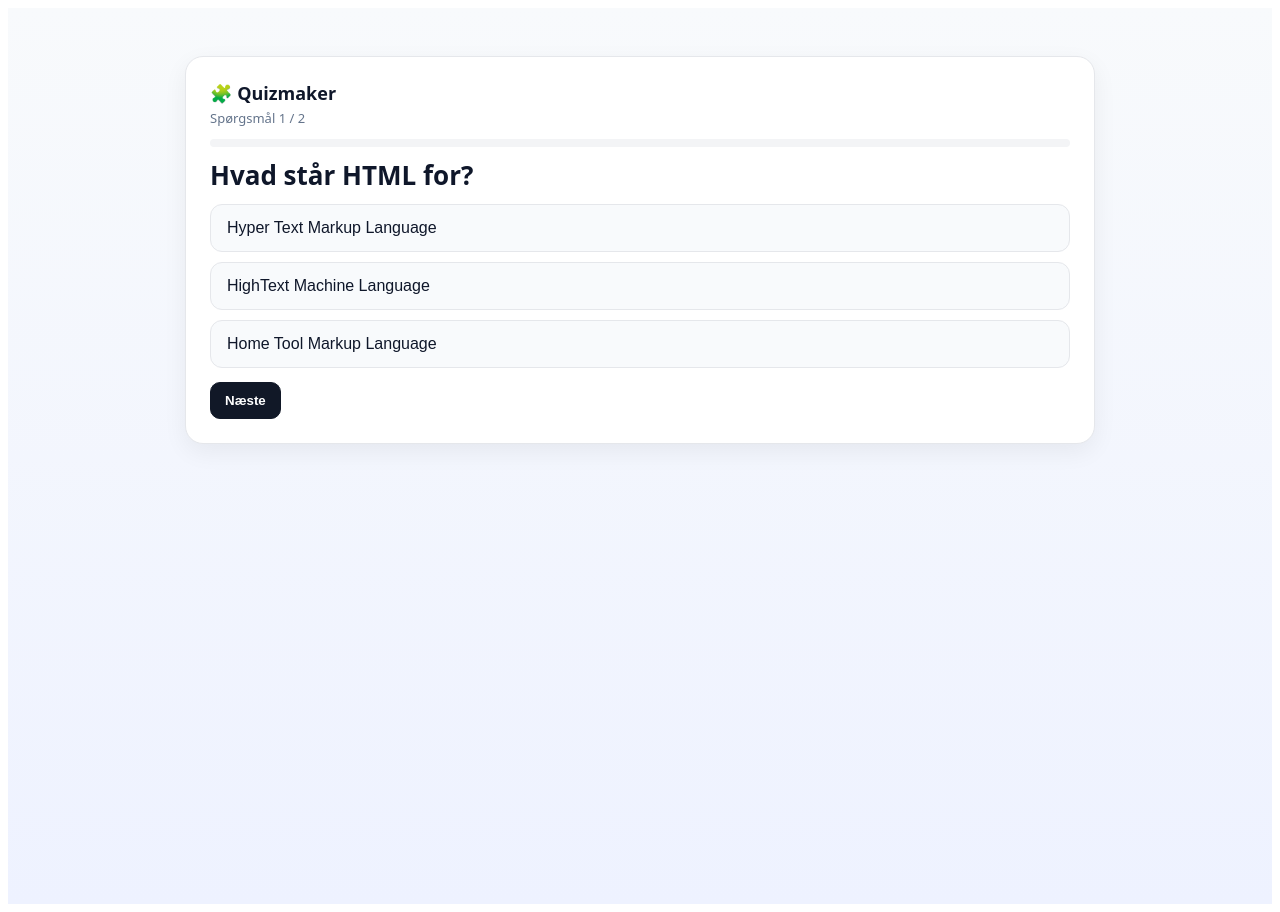
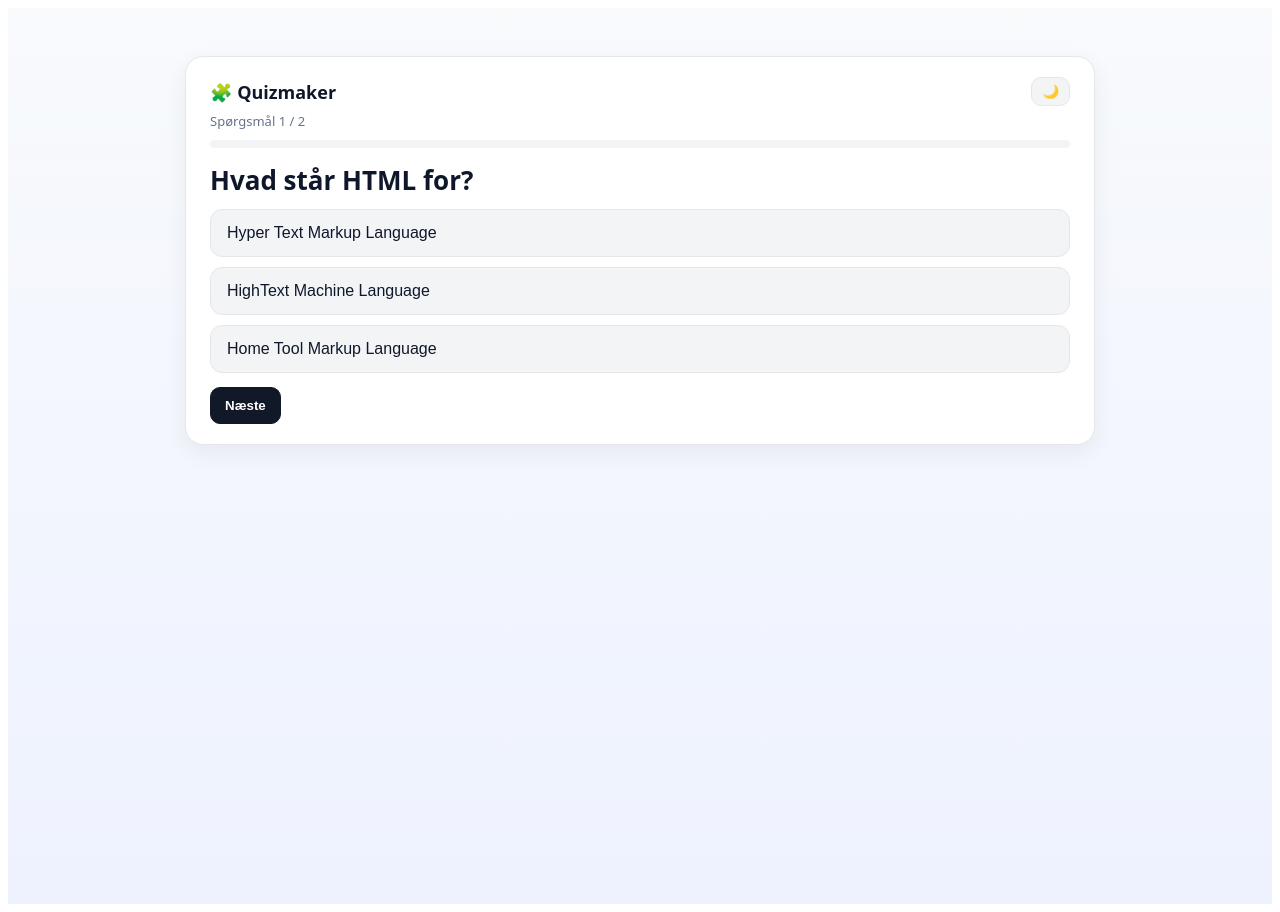
Before and after one commit to Amein10/quizmaker, an Angular app: page / in a window 1280 px wide. Built offline with nearby package versions, Linux system fonts and the light colour scheme.

Commit message:
Tilføjet Dark/Light Knap

```diff
--- a/src/app/quiz/quiz.css
+++ b/src/app/quiz/quiz.css
@@ -1,122 +1,33 @@
-:host {
-  --bg: #0b0b0b;
-  --card: #ffffff;
-  --text: #0f172a;
-  --muted: #64748b;
-  --border: #e5e7eb;
-  --ok: #18a34a;
-  --bad: #dc2626;
-  --accent: #111827;
-  --accent-weak: #f3f4f6;
-  font-family: system-ui, -apple-system, Segoe UI, Inter, Roboto, Arial, sans-serif;
-}
+:host { font-family: system-ui, -apple-system, Segoe UI, Inter, Roboto, Arial, sans-serif; }
+.page { min-height: 100vh; background: linear-gradient(180deg, var(--page-grad-start), var(--page-grad-end)); display: grid; place-items: start center; padding: 48px 16px; }
+.card { width: min(860px, 100%); background: var(--card); color: var(--text); border: 1px solid var(--border); border-radius: 18px; box-shadow: 0 8px 24px rgba(2,6,23,.06); padding: 20px 24px; }
 
-.page {
-  min-height: 100vh;
-  background: linear-gradient(180deg, #f8fafc 0%, #eef2ff 100%);
-  display: grid;
-  place-items: start center;
-  padding: 48px 16px;
-}
+.top { display:flex; align-items:center; gap:12px; }
+.title { font-weight: 700; font-size: 18px; }
+.spacer { flex: 1; }
+.theme { border: 1px solid var(--border); background: var(--accent-weak); color: var(--text); border-radius: 10px; padding: 6px 10px; cursor: pointer; }
 
-.card {
-  width: min(860px, 100%);
-  background: var(--card);
-  border: 1px solid var(--border);
-  border-radius: 18px;
-  box-shadow: 0 8px 24px rgba(2, 6, 23, 0.06);
-  padding: 24px;
-}
+.meta { margin-top: 6px; color: var(--muted); font-size: 13px; }
+.progress { margin-top: 10px; height: 8px; background: var(--accent-weak); border-radius: 999px; overflow: hidden; }
+.progress .bar { height: 100%; background: linear-gradient(90deg,#4f46e5,#9333ea); border-radius: 999px; transition: width .25s ease; }
 
-.top {
-  margin-bottom: 12px;
-}
-.title {
-  font-weight: 700;
-  font-size: 18px;
-  color: var(--text);
-}
-.meta {
-  margin-top: 4px;
-  color: var(--muted);
-  font-size: 13px;
-}
-.progress {
-  margin-top: 12px;
-  height: 8px;
-  background: var(--accent-weak);
-  border-radius: 999px;
-  overflow: hidden;
-}
-.progress .bar {
-  height: 100%;
-  background: linear-gradient(90deg, #4f46e5, #9333ea);
-  border-radius: 999px;
-  transition: width .25s ease;
-}
+.content { margin-top: 16px; }
+.question { font-size: 26px; line-height: 1.25; margin: 6px 0 12px; }
 
-.content {
-  margin-top: 12px;
-}
-.question {
-  font-size: 26px;
-  line-height: 1.25;
-  color: var(--text);
-  margin: 6px 0 12px;
-}
+.options { list-style: none; padding: 0; margin: 0; display: grid; gap: 10px; }
+.opt { width: 100%; text-align: left; padding: 14px 16px; font-size: 16px; background: var(--accent-weak); color: var(--text); border: 1px solid var(--border); border-radius: 12px; cursor: pointer; transition: transform .05s ease, background .2s ease, border-color .2s ease; }
+.opt:hover { transform: translateY(-1px); }
+.opt:disabled { opacity: .9; cursor: default; }
+.opt.correct { border-color: #22c55e; background: color-mix(in oklab, #22c55e 15%, var(--card)); }
+.opt.wrong   { border-color: #ef4444; background: color-mix(in oklab, #ef4444 12%, var(--card)); }
 
-.options {
-  list-style: none;
-  padding: 0;
-  margin: 0;
-  display: grid;
-  gap: 10px;
-}
-.opt {
-  width: 100%;
-  text-align: left;
-  padding: 14px 16px;
-  font-size: 16px;
-  background: #f8fafc;
-  color: var(--text);
-  border: 1px solid var(--border);
-  border-radius: 12px;
-  cursor: pointer;
-  transition: transform .05s ease, background .2s ease, border-color .2s ease;
-}
-.opt:hover { transform: translateY(-1px); }
-.opt:disabled { cursor: default; opacity: .9; }
-.opt.correct { border-color: #22c55e; background: #ecfdf5; }
-.opt.wrong { border-color: #ef4444; background: #fef2f2; }
-
-.feedback {
-  margin-top: 8px;
-  font-size: 15px;
-}
-.feedback .ok { color: var(--ok); font-weight: 600; }
+.feedback { margin-top: 8px; font-size: 15px; }
+.feedback .ok  { color: var(--ok);  font-weight: 600; }
 .feedback .bad { color: var(--bad); }
 
-.actions {
-  margin-top: 14px;
-  display: flex;
-  gap: 10px;
-}
-.next {
-  background: var(--accent);
-  color: white;
-  border: 1px solid var(--accent);
-  border-radius: 10px;
-  padding: 10px 14px;
-  font-weight: 600;
-  cursor: pointer;
-}
+.actions { margin-top: 14px; display: flex; gap: 10px; }
+.next { background: var(--accent); color: var(--card); border: 1px solid var(--accent); border-radius: 10px; padding: 10px 14px; font-weight: 600; cursor: pointer; }
 .next:disabled { opacity: .6; cursor: not-allowed; }
 
-.result {
-  text-align: center;
-  padding: 24px 8px 12px;
-}
-.result h3 {
-  margin: 0 0 6px;
-  font-size: 22px;
-}
+.result { text-align: center; padding: 24px 8px 12px; }
+.result h3 { margin: 0 0 6px; font-size: 22px; }
--- a/src/app/quiz/quiz.html
+++ b/src/app/quiz/quiz.html
@@ -2,25 +2,26 @@
   <div class="card">
     <header class="top">
       <div class="title">🧩 Quizmaker</div>
-      <div class="meta">
-        Spørgsmål {{ currentQuestionIndex + 1 }} / {{ questions.length }}
-      </div>
-      <div class="progress">
-        <div class="bar" [style.width.%]="progressPct"></div>
-      </div>
+      <div class="spacer"></div>
+      <button class="theme" (click)="toggleTheme()" [attr.aria-label]="'Skift til ' + (theme==='dark'?'lys':'mørk') + ' tilstand'">
+        <span *ngIf="theme==='dark'">☀️</span>
+        <span *ngIf="theme==='light'">🌙</span>
+      </button>
     </header>
+
+    <div class="meta">Spørgsmål {{ currentQuestionIndex + 1 }} / {{ questions.length }}</div>
+    <div class="progress"><div class="bar" [style.width.%]="progressPct"></div></div>
 
     <main class="content" *ngIf="!isLast || !answered; else finishedBlock">
       <h2 class="question">{{ q.question }}</h2>
 
       <ul class="options">
         <li *ngFor="let a of q.answers">
-          <button
-            class="opt"
-            [class.correct]="answered && a === q.correct"
-            [class.wrong]="answered && selectedAnswer === a && a !== q.correct"
-            [disabled]="answered"
-            (click)="selectAnswer(a)">
+          <button class="opt"
+                  [class.correct]="answered && a === q.correct"
+                  [class.wrong]="answered && selectedAnswer === a && a !== q.correct"
+                  [disabled]="answered"
+                  (click)="selectAnswer(a)">
             {{ a }}
           </button>
         </li>
@@ -28,14 +29,11 @@
 
       <div class="feedback" *ngIf="answered">
         <span *ngIf="selectedAnswer === q.correct" class="ok">✅ Korrekt!</span>
-        <span *ngIf="selectedAnswer !== q.correct" class="bad">
-          ❌ Forkert. Rigtigt svar er <strong>{{ q.correct }}</strong>.
-        </span>
+        <span *ngIf="selectedAnswer !== q.correct" class="bad">❌ Forkert. Rigtigt svar er <strong>{{ q.correct }}</strong>.</span>
       </div>
 
       <div class="actions">
         <button class="next" (click)="nextQuestion()" *ngIf="!isLast">Næste</button>
-        <button class="next" (click)="nextQuestion()" *ngIf="isLast && !answered" disabled>Næste</button>
       </div>
     </main>
 
--- a/src/app/quiz/quiz.ts
+++ b/src/app/quiz/quiz.ts
@@ -1,5 +1,7 @@
 import { Component } from '@angular/core';
 import { CommonModule } from '@angular/common';
+
+type Theme = 'light' | 'dark';
 
 @Component({
   selector: 'app-quiz',
@@ -9,47 +11,42 @@ import { CommonModule } from '@angular/common';
   styleUrls: ['./quiz.css']
 })
 export class Quiz {
+  // ----- THEME -----
+  theme: Theme = (localStorage.getItem('theme') as Theme)
+    ?? (window.matchMedia?.('(prefers-color-scheme: dark)').matches ? 'dark' : 'light');
+
+  constructor() { this.applyTheme(); }
+
+  toggleTheme() {
+    this.theme = this.theme === 'dark' ? 'light' : 'dark';
+    this.applyTheme();
+  }
+
+  private applyTheme() {
+    document.documentElement.setAttribute('data-theme', this.theme);
+    localStorage.setItem('theme', this.theme);
+  }
+
+  // ----- QUIZ -----
   currentQuestionIndex = 0;
   selectedAnswer: string | null = null;
   answered = false;
   score = 0;
 
   questions = [
-    {
-      question: 'Hvad står HTML for?',
-      answers: ['Hyper Text Markup Language', 'HighText Machine Language', 'Home Tool Markup Language'],
-      correct: 'Hyper Text Markup Language'
-    },
-    {
-      question: 'Hvilket år blev JavaScript introduceret?',
-      answers: ['1993', '1995', '1997'],
-      correct: '1995'
-    }
+    { question: 'Hvad står HTML for?',
+      answers: ['Hyper Text Markup Language','HighText Machine Language','Home Tool Markup Language'],
+      correct: 'Hyper Text Markup Language' },
+    { question: 'Hvilket år blev JavaScript introduceret?',
+      answers: ['1993','1995','1997'],
+      correct: '1995' }
   ];
 
   get q() { return this.questions[this.currentQuestionIndex]; }
-  get progressPct() { return Math.round(((this.currentQuestionIndex) / this.questions.length) * 100); }
+  get progressPct() { return Math.round((this.currentQuestionIndex / this.questions.length) * 100); }
   get isLast() { return this.currentQuestionIndex === this.questions.length - 1; }
 
-  selectAnswer(answer: string) {
-    if (this.answered) return;
-    this.selectedAnswer = answer;
-    this.answered = true;
-    if (answer === this.q.correct) this.score++;
-  }
-
-  nextQuestion() {
-    if (!this.isLast) {
-      this.currentQuestionIndex++;
-      this.selectedAnswer = null;
-      this.answered = false;
-    }
-  }
-
-  restart() {
-    this.currentQuestionIndex = 0;
-    this.selectedAnswer = null;
-    this.answered = false;
-    this.score = 0;
-  }
+  selectAnswer(a: string) { if (this.answered) return; this.selectedAnswer = a; this.answered = true; if (a === this.q.correct) this.score++; }
+  nextQuestion() { if (!this.isLast) { this.currentQuestionIndex++; this.selectedAnswer = null; this.answered = false; } }
+  restart() { this.currentQuestionIndex = 0; this.selectedAnswer = null; this.answered = false; this.score = 0; }
 }
--- a/src/styles.css
+++ b/src/styles.css
@@ -1 +1,26 @@
-/* You can add global styles to this file, and also import other style files */
+/* Global theme variables */
+:root {
+  --page-grad-start: #f8fafc;
+  --page-grad-end:   #eef2ff;
+  --card:   #ffffff;
+  --text:   #0f172a;
+  --muted:  #64748b;
+  --border: #e5e7eb;
+  --ok:     #18a34a;
+  --bad:    #dc2626;
+  --accent: #111827;
+  --accent-weak: #f3f4f6;
+}
+
+:root[data-theme="dark"] {
+  --page-grad-start: #0b0f19;
+  --page-grad-end:   #0b0f19;
+  --card:   #0f172a;
+  --text:   #e5e7eb;
+  --muted:  #94a3b8;
+  --border: #1f2937;
+  --ok:     #22c55e;
+  --bad:    #ef4444;
+  --accent: #e5e7eb;
+  --accent-weak: #1f2937;
+}
```
